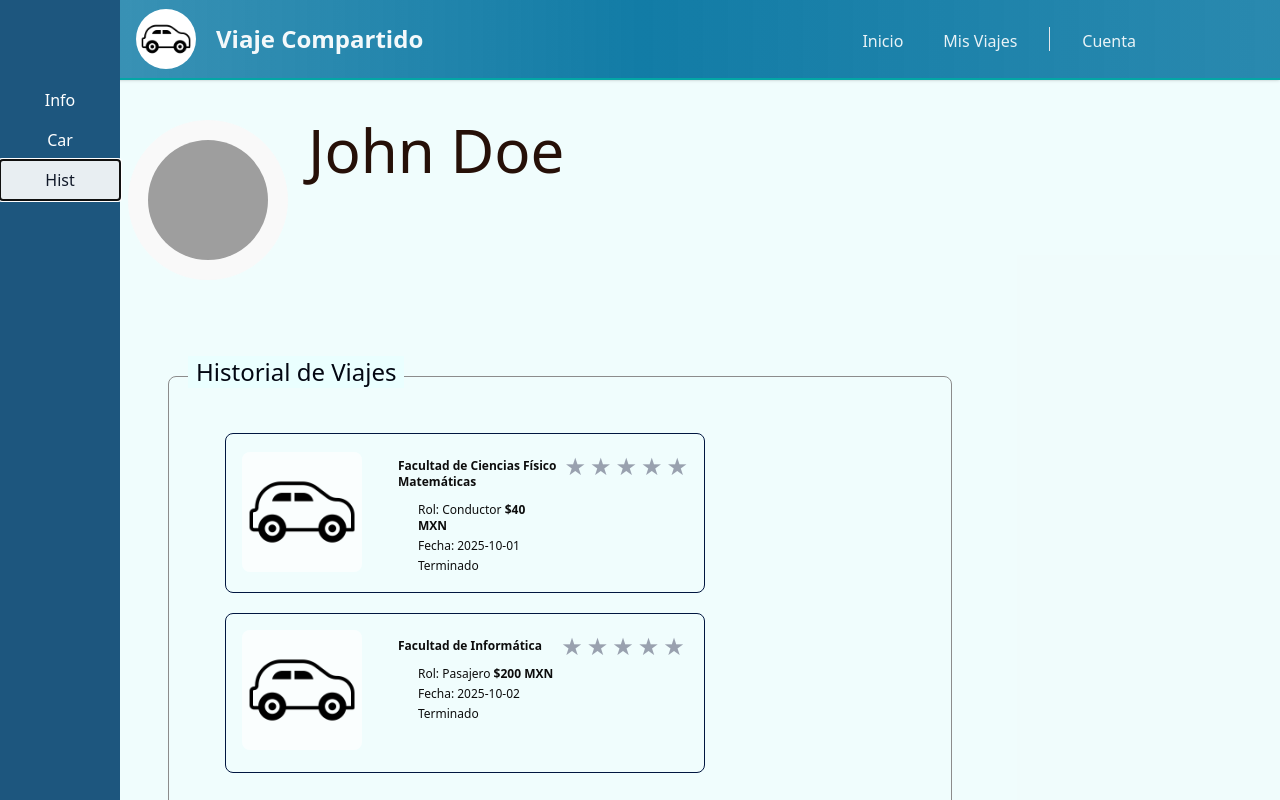
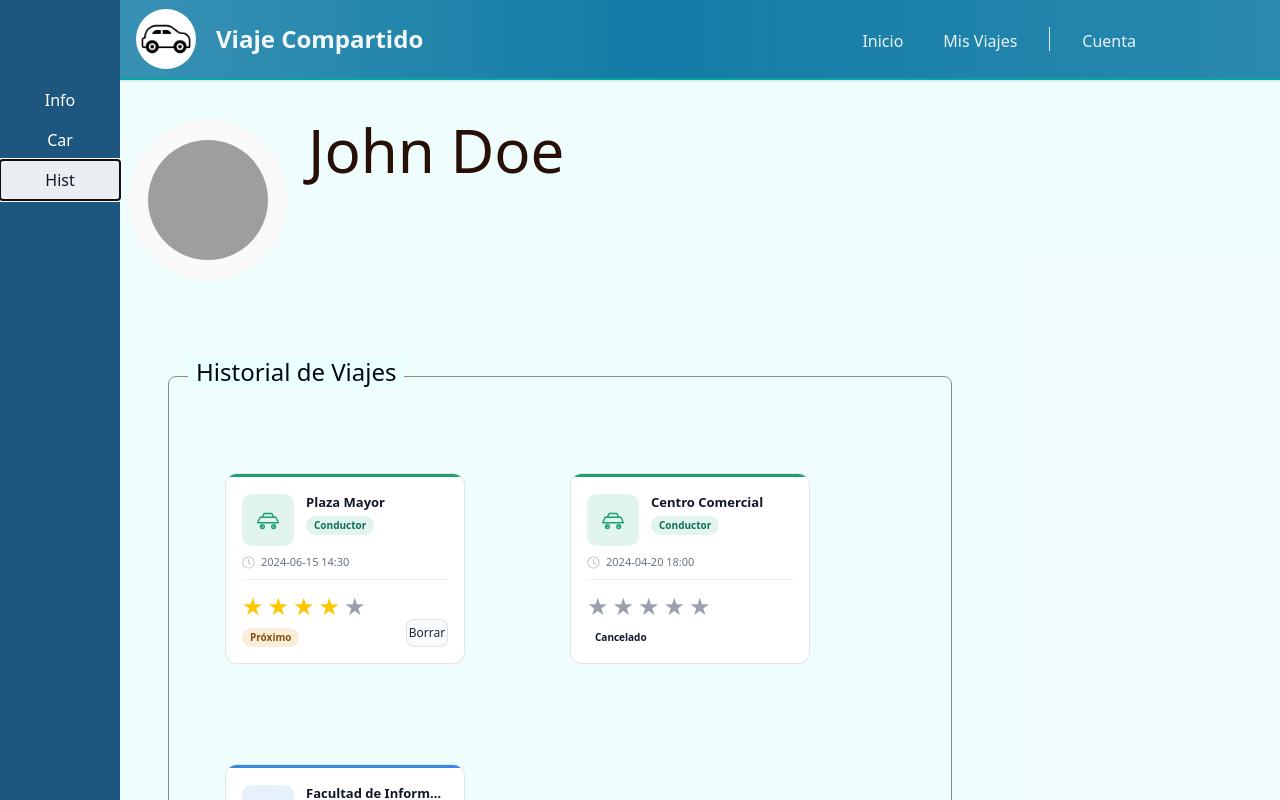
Before and after one commit to FredPota/RoadPartners-project, a React (Vite) app: page /profile in a window 1280 px wide. Both pictures are taken after a click on the button "Hist". Shown: the top 800 px of the page. Built offline with nearby package versions, Linux system fonts and the light colour scheme; grey boxes are pictures that could not be loaded.

Commit message:
Refactor(History): se actualizo el diseño de las cards de viajes en el historial, y las cards tienen un nuevo prop para cmabiar su diseño de modo dark y light

```diff
--- a/src/assets/travelCard2.css
+++ b/src/assets/travelCard2.css
@@ -25,6 +25,7 @@
     ;
 
   }
+
 
 /* Variante compacta (misma estructura, ancho menor) */
 .tc-card--compact {
@@ -138,3 +139,15 @@
     hover:bg-red-400
     hover:border-red-300;
 }
+
+.tc-card--light {
+  @apply bg-white border-black/10;
+}
+
+.tc-card--light .tc-dest {
+  @apply text-gray-900;
+}
+
+.tc-card--light .tc-meta-row {
+  @apply text-gray-500;
+}
--- a/src/components/TravelCard2.jsx
+++ b/src/components/TravelCard2.jsx
@@ -5,10 +5,11 @@ import StarRating from "./starRating";
  - travel   : objeto con { destino, rol, costo, fecha, estado, rating }
  - compact  : boolean — vista compacta (columna) vs normal (fila)
  - onclick  : función al hacer click en la card
+- cardStyle : string para saber si esta en modo oscuro o light en diseño
  */
 import "../assets/travelCard2.css";
 
-function TravelCard2({ compact, travel, onclick }) {
+function TravelCard2({ compact, travel, onclick, cardStyle }) {
   const isDriver    = travel.rol === "Conductor";
   const isNext      = travel.estado === "Próximo";
   const isDone      = travel.estado === "Terminado";
@@ -34,7 +35,7 @@ function TravelCard2({ compact, travel, onclick }) {
 
   if (compact) {
     return (
-      <li className="tc-card tc-card--compact group" onClick={onclick}>
+      <li className={`tc-card tc-card--compact ${cardStyle=="light" ? 'tc-card--light' : 'tc-card--dark'} group`} onClick={onclick}>
         <div className="tc-accent" style={{ background: accentColor }} />
         <div className="tc-top">
           <div className="tc-thumb" style={{ background: thumbBg }}>
@@ -60,7 +61,7 @@ function TravelCard2({ compact, travel, onclick }) {
   }
 
   return (
-    <li className="tc-card group" onClick={onclick}>
+    <li className={`tc-card ${cardStyle=="light" ? 'tc-card--light' : 'tc-card--dark'} group`} onClick={onclick}>
       <div className="tc-accent" style={{ background: accentColor }} />
 
       <div className="tc-top">
--- a/src/components/travelhistory.jsx
+++ b/src/components/travelhistory.jsx
@@ -2,31 +2,33 @@ import "../assets/containers.css"
 import "../assets/loginPage.css"
 import TravelDetails from "./travel-details.jsx"
 import TravelCard from "./travelCard.jsx";
+import TravelCard2 from "./travelCard2.jsx";
 import { useState } from "react";
 
 function TravelHistory() {
 
     const [selectedTravel, setSelectedTravel] = useState(null);
 
+    const sampleTravel = {
+        id: 1,
+        destino: "Plaza Mayor",
+        fecha: "2024-06-15 14:30",
+        rol: "Conductor",
+        estado: "Próximo",
+        rating: 4
+    };
+
     return(
         <div className="travel-history-container relative">
             <h1 className="subtitle-form bg-[#eaffff] left-15 top-5 text-gray-950">Historial de Viajes</h1>
-            <ul className="travel-history-list"                                              //viajes de prueba
+            <ul className="travel-history-list text-gray-900"                                              //viajes de prueba
                 onWheel={(e) => {
                     e.currentTarget.scrollLeft += e.deltaY;
                 }}
             >
-                <TravelCard
-                    compact={false}
-                    onclick={() => setSelectedTravel({ id: 1, destino: "Facultad de Ciencias Físico Matemáticas", rol: "Conductor", pasajeros: 2, fecha: "2025-10-01", hora: "10:00 am", costo: 40, distancia: 15, estado: "Terminado" })}
-                    travel={{ id: 1, destino: "Facultad de Ciencias Físico Matemáticas", rol: "Conductor", pasajeros: 2, fecha: "2025-10-01", hora: "10:00 am", costo: 40, distancia: 15, estado: "Terminado" }} onClick={() => setSelectedTravel({ id: 1, destino: "Facultad de Ciencias Físico Matemáticas", rol: "Conductor", pasajeros: 2, fecha: "2025-10-01", hora: "10:00 am", costo: 40, distancia: 15, estado: "Terminado" })}
-                />
-
-                <TravelCard
-                    compact={false}
-                    onclick={() => setSelectedTravel({ id: 2, destino: "Facultad de Informática", rol: "Pasajero", pasajeros: 3, fecha: "2025-10-02", costo: 200, distancia: 17, estado: "Terminado" })}
-                    travel={{ id: 2, destino: "Facultad de Informática", rol: "Pasajero", pasajeros: 3, fecha: "2025-10-02", costo: 200, distancia: 17, estado: "Terminado" }} onClick={() => setSelectedTravel({ id: 2, destino: "Facultad de Informática", rol: "Pasajero", pasajeros: 3, fecha: "2025-10-02", costo: 200, distancia: 17, estado: "Terminado" })}
-                />
+                <TravelCard2 compact={false} cardStyle={'light'} travel={sampleTravel} onclick={() => setSelectedTravel(sampleTravel)}   />
+                <TravelCard2 compact={false} cardStyle={'light'} travel={{ id: 2, destino: "Facultad de Informática", fecha: "2024-05-10 09:00", rol: "Pasajero", estado: "Terminado", rating: 5 }} onclick={() => setSelectedTravel({ id: 2, destino: "Facultad de Informática", fecha: "2024-05-10 09:00", rol: "Pasajero", estado: "Terminado", rating: 5 })} />
+                <TravelCard2 compact={false} cardStyle={'light'} travel={{ id: 3, destino: "Centro Comercial", fecha: "2024-04-20 18:00", rol: "Conductor", estado: "Cancelado", rating: 0 }} onclick={() => setSelectedTravel({ id: 3, destino: "Centro Comercial", fecha: "2024-04-20 18:00", rol: "Conductor", estado: "Cancelado", rating: 0 })} />
             </ul>
 
             {selectedTravel && <TravelDetails selectedTravel={selectedTravel} setSelectedTravel={setSelectedTravel} />}
```
